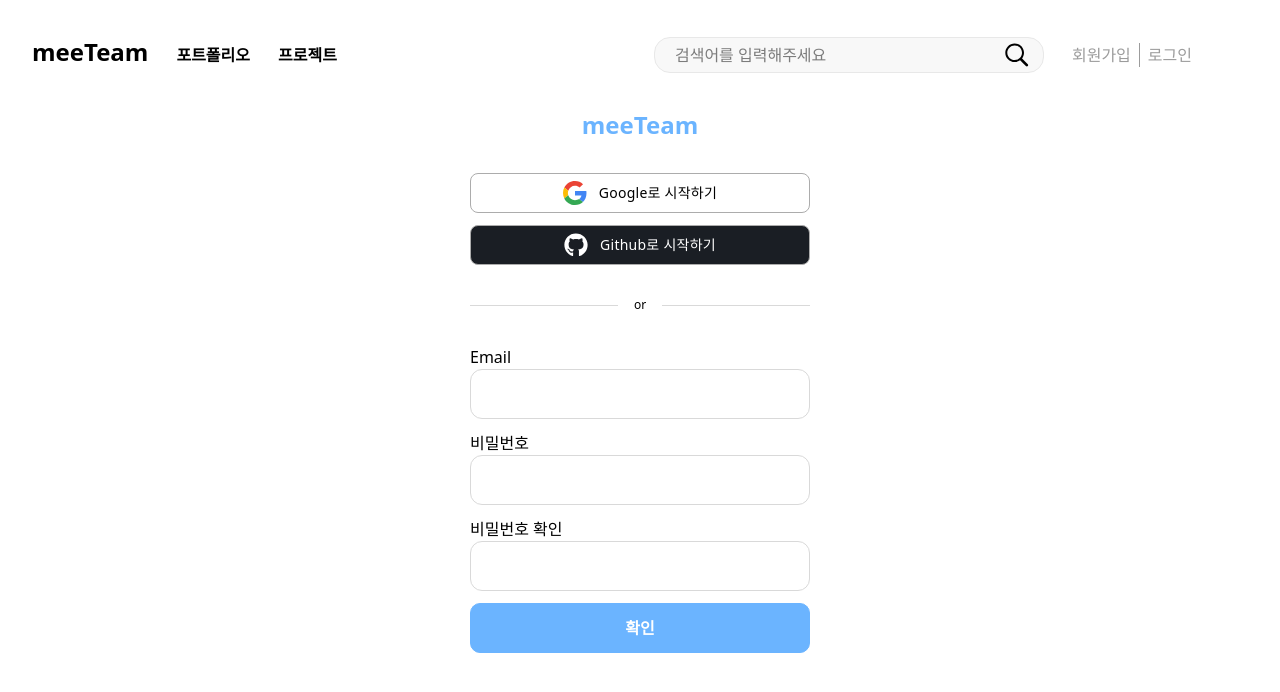
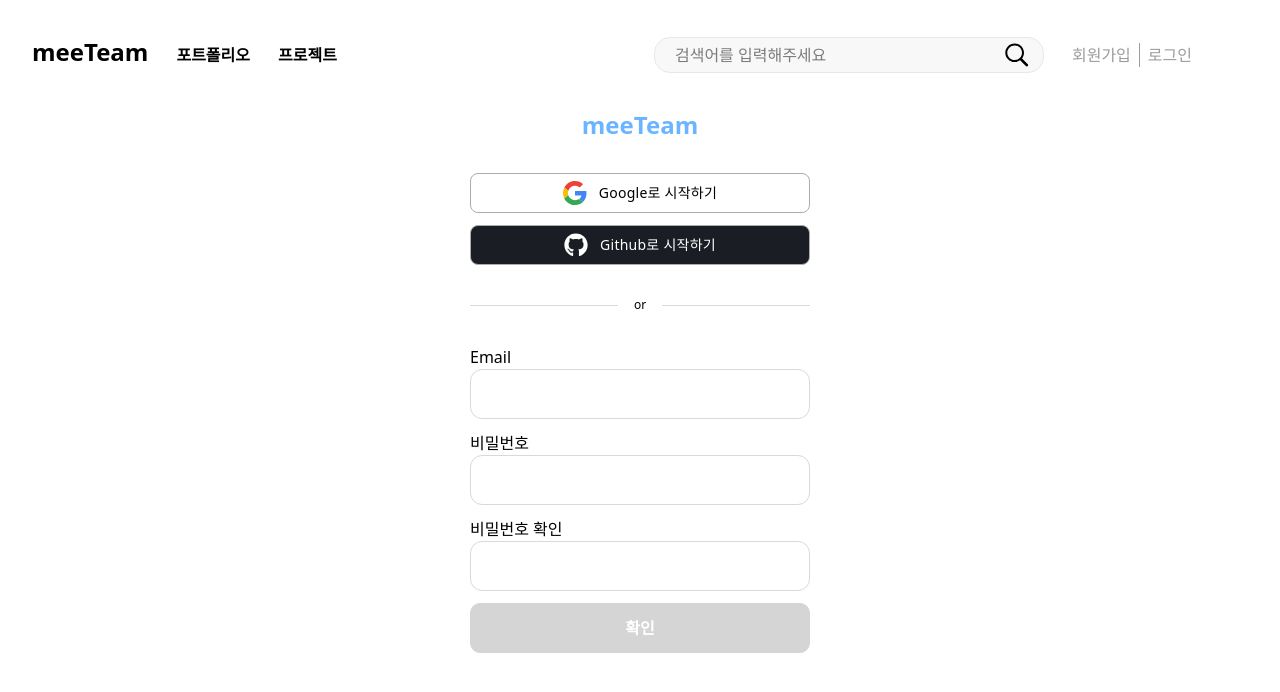
Before and after one commit to WardK-meeTeam/meeteam_front, a Next.js app: page /signup in a window 1280 px wide. Shown: the top 692 px of the page. Built offline with nearby package versions, Linux system fonts and the light colour scheme.

Commit message:
[#1] chore: username formData 삭제

```diff
--- a/app/(auth)/signup/page.tsx
+++ b/app/(auth)/signup/page.tsx
@@ -13,7 +13,6 @@ export default function CreateAccount() {
 
   // 입력값 상태 추가
   const [form, setForm] = useState({
-    username: "",
     email: "",
     password: "",
     confirm_password: "",
@@ -78,7 +77,7 @@ export default function CreateAccount() {
             onChange={handleChange}
           />
         </div>
-        <MainButton buttonName="확인" disabled={!isAnyEmpty} />
+        <MainButton buttonName="확인" disabled={isAnyEmpty} />
       </form>
     </div>
   );
```
